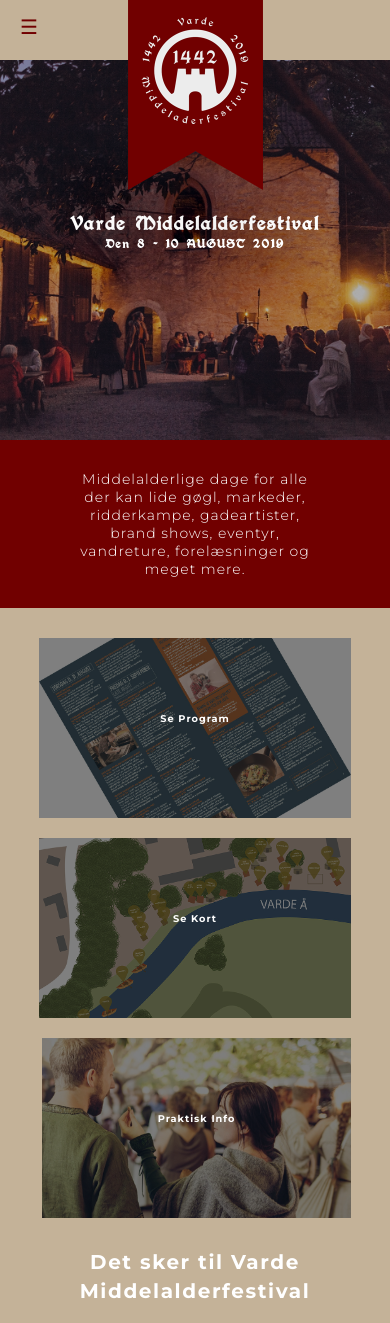
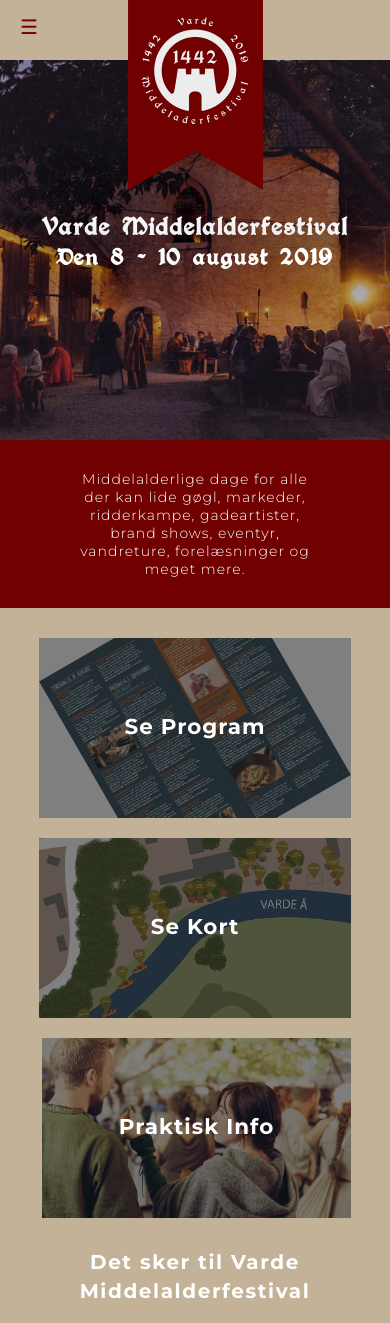
Before and after one commit to lagfoss/eksamensprojekt, a PHP site: page /index.html in a window 390 px wide. Shown: the top 1323 px of the page. Run offline with PHP 8.4, Linux system fonts and the light colour scheme.

Commit message:
mere CRAP i designer

```diff
--- a/assets/css/styles.css
+++ b/assets/css/styles.css
@@ -622,6 +622,40 @@ section{
 /* Mobile Styles */
 @media only screen and (max-width: 400px) {
 
+  h1 {
+    font-family: augusta;
+    margin: auto;
+    font-size: 7vw;
+    padding: 150px 20px 0 20px;
+    letter-spacing: 1.2pt;
+    color: #fff;
+    text-align: center;
+    text-shadow: 00px 0px 80px #000000;
+    padding: auto;
+  }
+
+  h2{
+    font-family: augusta;
+    margin: auto;
+    font-size: 6.5vw;
+    padding: 0px 20px 0 20px;
+    letter-spacing: 1.2pt;
+    color: #fff;
+    text-align: center;
+    text-shadow: 00px 0px 60px #000000;
+    padding: auto;
+  }
+
+  h4{
+  text-align: center;
+  font-family: 'Montserrat', sans-serif;
+  margin-top: 75px;
+  font-size: 5.5vw;
+  font-weight: 700;
+  letter-spacing: 0.75pt;
+  vertical-align:middle;
+  color: #fff;
+  }
 
   .overskrift{
     font-family: 'Montserrat', sans-serif;
@@ -729,6 +763,9 @@ footer {
 
 /* Tablet Styles */
 @media only screen and (min-width: 400.01px) and (max-width: 720px) {
+
+
+
   .event_kasse1{
     font-family: 'Montserrat', sans-serif;
     font-size: 24px;
--- a/index.html
+++ b/index.html
@@ -50,7 +50,7 @@
 
     <section>
       <h1>Varde Middelalderfestival</h1>
-      <h2>Den 8 - 10 AUGUST 2019</h2>
+      <h2>Den 8 - 10 august 2019</h2>
     </section>
 
 
```
